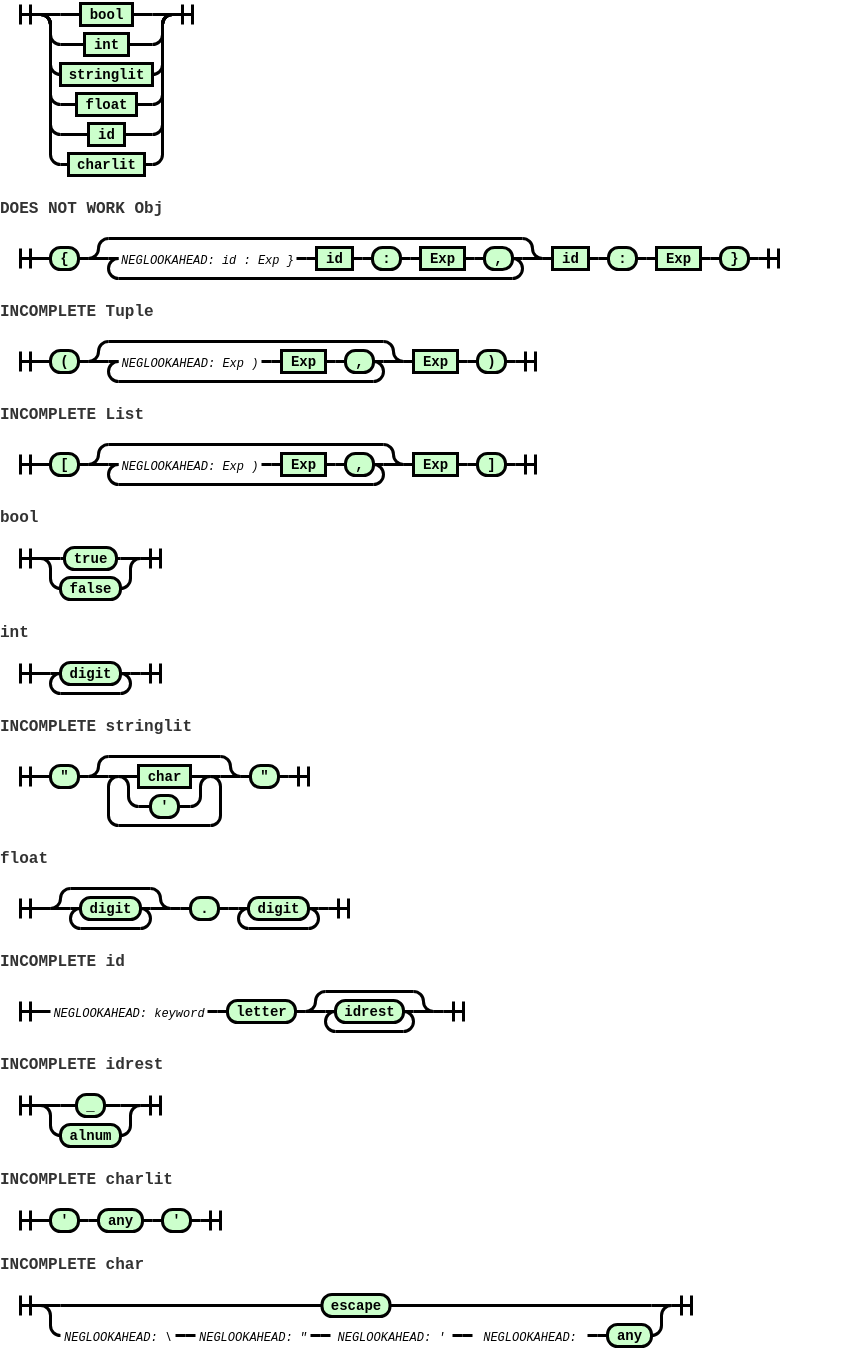
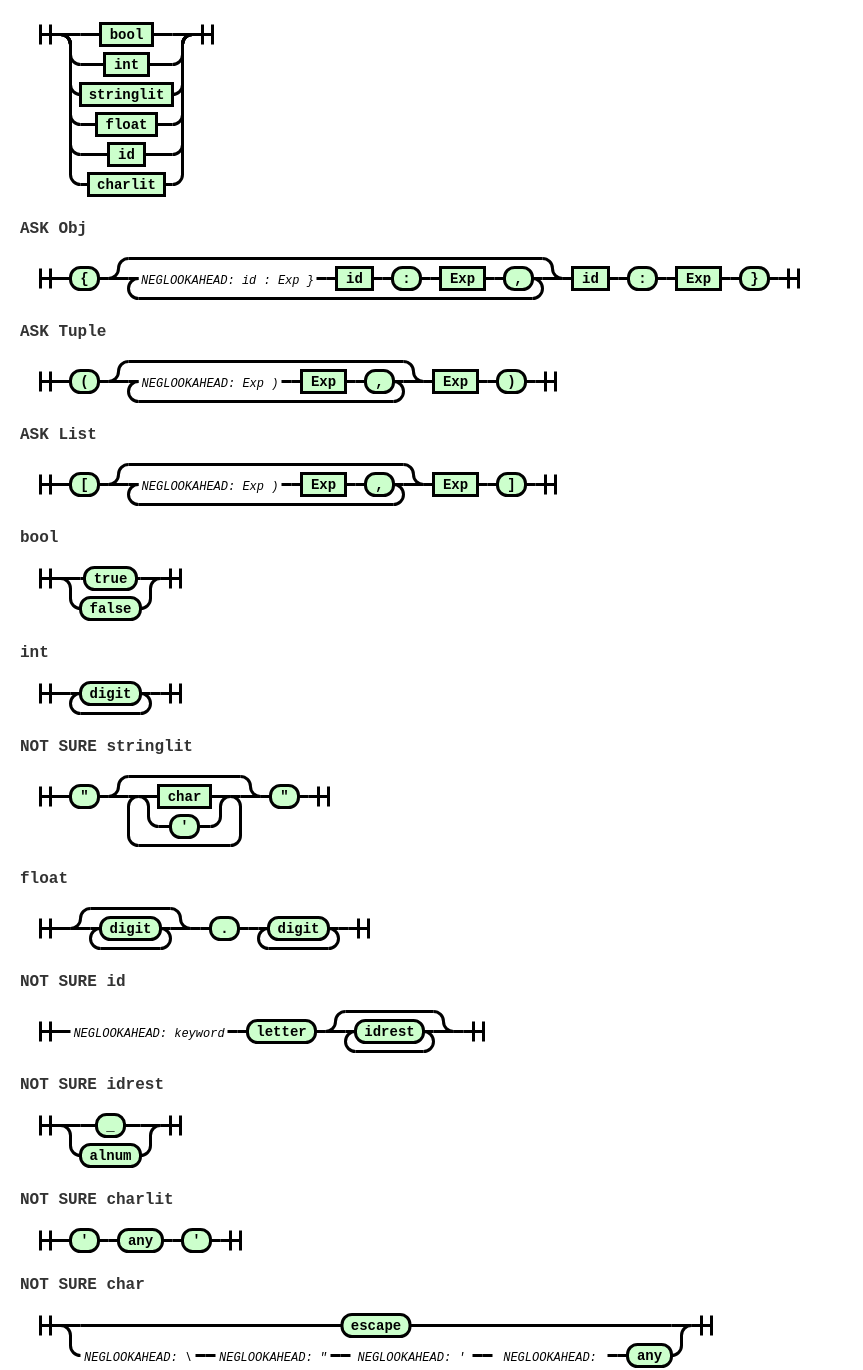
Before and after one commit to ronyaguilar09/SKRT, a website: page _site/index.html in a window 1280 px wide. Shown: the part 4212-5582 px from the top of the page, without its empty margins (0-863 px from the left). Drawn offline with nearby package versions, Linux system fonts and the light colour scheme.

```diff
--- a/_site/index.html
+++ b/_site/index.html
@@ -7,11 +7,11 @@
     <!-- The above 3 meta tags *must* come first in the head; any other head content must come *after* these tags -->
     <meta name="description" content="">
     <meta name="author" content="">
-    <link rel="icon" href="../../favicon.ico">
+    <link rel="icon" href="SKRTLOGOREADME.png">
     <link href="../railroad-diagrams/railroad-diagrams.css" rel="stylesheet">
     <script src="../railroad-diagrams/railroad-diagrams.js"></script>
 
-    <title>Narrow Jumbotron Template for Bootstrap</title>
+    <title>SKRT</title>
 
     <!-- Bootstrap core CSS -->
     <link rel="stylesheet" href="https://maxcdn.bootstrapcdn.com/bootstrap/3.3.7/css/bootstrap.min.css" integrity="sha384-BVYiiSIFeK1dGmJRAkycuHAHRg32OmUcww7on3RYdg4Va+PmSTsz/K68vbdEjh4u" crossorigin="anonymous">
@@ -25,9 +25,19 @@
       <script src="https://oss.maxcdn.com/respond/1.4.2/respond.min.js"></script>
     <![endif]-->
   </head>
+  <style>
+  body {
 
-  <body>
-
+     margin-top: 20px;
+     margin-bottom:20px;
+     margin-right: 20px;
+     margin-left: 20px;
+  },
+  h3 {
+     margin-left: 20px;
+  }
+  </style>
+  <body class= "bodyMargins">
     <div class="fluid-container">
         <div class = "row">
             <div class = "col-xs-12">
@@ -224,17 +234,17 @@
             Diagram(Choice(0, NonTerminal("bool"), NonTerminal("int"), NonTerminal("stringlit"), NonTerminal("float"), NonTerminal("id"), NonTerminal("charlit"))).addTo();
             </script>
 
-            <div> DOES NOT WORK Obj </div>
+            <div> ASK Obj </div>
             <script>
             Diagram(Sequence("{", ZeroOrMore(Sequence(Comment("NEGLOOKAHEAD: id : Exp }"), NonTerminal("id"), ":", NonTerminal("Exp"), ",") ), NonTerminal("id"), ":", NonTerminal("Exp"), "}") ).addTo();
             </script>
 
-            <div> INCOMPLETE Tuple </div>
+            <div> ASK Tuple </div>
             <script>
             Diagram(Sequence("(", ZeroOrMore(Sequence(Comment("NEGLOOKAHEAD: Exp )"), NonTerminal("Exp"), ",") ), NonTerminal("Exp"), ")")).addTo();
             </script>
 
-            <div> INCOMPLETE List </div>
+            <div> ASK List </div>
             <script>
             Diagram(Sequence("[", ZeroOrMore(Sequence(Comment("NEGLOOKAHEAD: Exp )"), NonTerminal("Exp"), ",") ), NonTerminal("Exp"), "]")).addTo();
             </script>
@@ -249,7 +259,7 @@
             Diagram(Sequence(OneOrMore("digit"))).addTo();
             </script>
 
-            <div>  INCOMPLETE stringlit </div>
+            <div>  NOT SURE stringlit </div>
             <script>
             Diagram(Sequence("\"", ZeroOrMore(Choice(0, NonTerminal("char"), "\'")), "\"")).addTo();
             </script>
@@ -259,22 +269,22 @@
             Diagram(Sequence(ZeroOrMore("digit")),".", OneOrMore("digit")).addTo();
             </script>
 
-            <div> INCOMPLETE id </div>
+            <div> NOT SURE id </div>
             <script>
             Diagram(Sequence(Comment("NEGLOOKAHEAD: keyword"), "letter", ZeroOrMore( "idrest"))).addTo();
             </script>
 
-            <div> INCOMPLETE idrest </div>
+            <div> NOT SURE idrest </div>
             <script>
             Diagram(Choice(0, "_", "alnum")).addTo();
             </script>
 
-            <div> INCOMPLETE charlit </div>
+            <div> NOT SURE charlit </div>
             <script>
             Diagram(Sequence("\'", "any", "\'")).addTo();
             </script>
 
-            <div> INCOMPLETE char </div>
+            <div> NOT SURE char </div>
             <script>
             Diagram(Choice(0,"escape", Sequence(Comment("NEGLOOKAHEAD: \\"), Comment("NEGLOOKAHEAD: \""), Comment("NEGLOOKAHEAD: ' "), Comment("NEGLOOKAHEAD: \n"),"any"))).addTo();
             </script>
@@ -319,12 +329,12 @@
             Diagram(Sequence("_")).addTo();
             </script>
 
-            <div> INCOMPLETE keyword </div>
+            <div> NOT SURE keyword </div>
             <script>
             Diagram(Choice(0, "for", "match", "def", "type", "from", "to", "with", "if", "else", "or", "and", "true", "false", "print"), Sequence(Comment("NEGLOOKAHEAD: idrest ") ) ).addTo();
             </script>
 
-            <div> INCOMPLETE escape </div>
+            <div> NOT SURE escape </div>
             <script>
             Diagram(Choice(0, "\\\\", "\\\"", "\\'", "\\n", "\\t", Sequence("\\u{", OneOrMore("hexDigit"), "}") ) ).addTo();
             </script>
```
Also changed, not shown: 1 other file.
